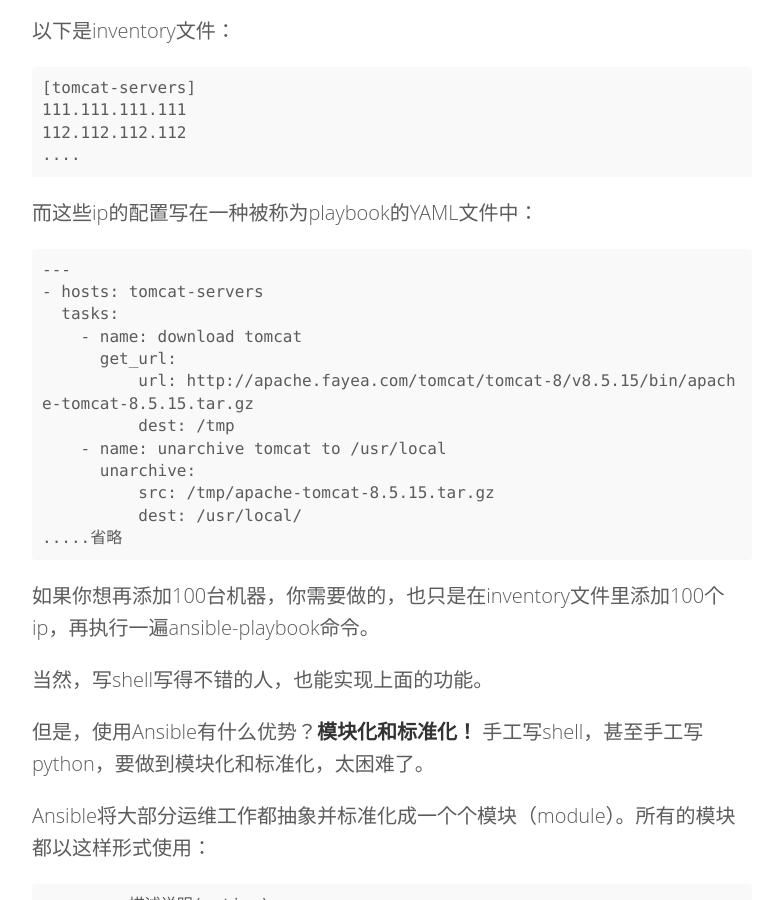
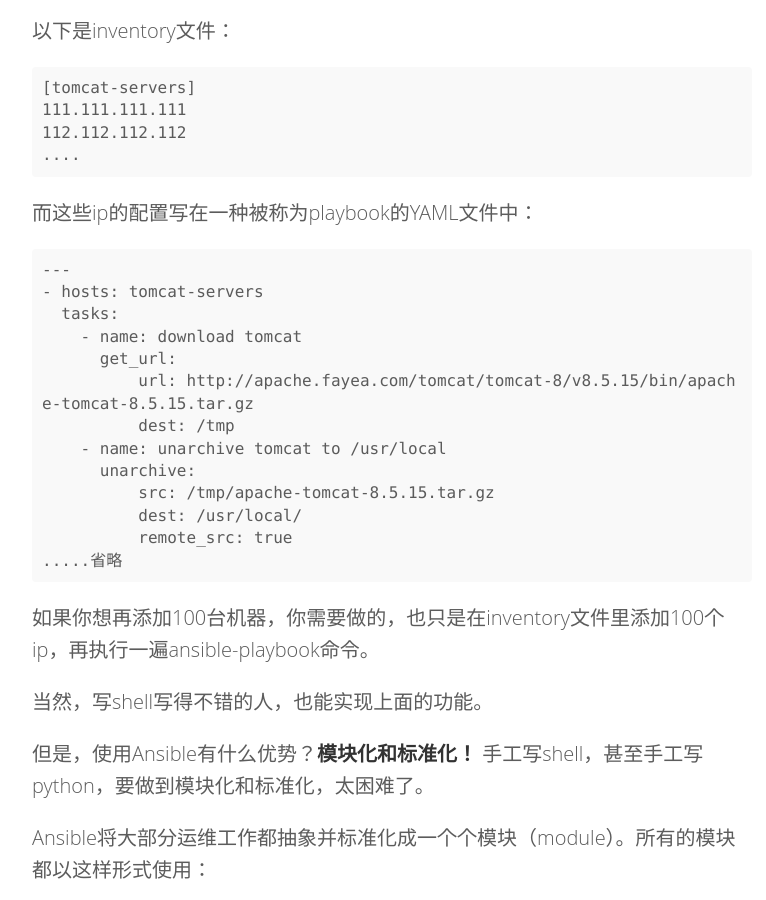
Before and after one commit to stayfoolish666/zacker330.github.io, a Jekyll site: the page built from _posts/2017-06-12-ansible-introduce.md, in a window 1280 px wide and 900 px high, scrolled down 2501 px. Shown: the whole window, without its empty margins (248-1014 px from the left). Built offline with Jekyll 4.4.1, drawn with Linux system fonts in a browser that asks for light colours; comment, search, counter and statistics services are not loaded.

Commit message:
修正其中一种ansible脚本写错

````diff
--- a/_posts/2017-06-12-ansible-introduce.md
+++ b/_posts/2017-06-12-ansible-introduce.md
@@ -67,6 +67,7 @@ tar -zxf apache-tomcat-8.5.15.tar.gz
       unarchive:
           src: /tmp/apache-tomcat-8.5.15.tar.gz
           dest: /usr/local/
+          remote_src: true
 .....省略
 ```
 如果你想再添加100台机器，你需要做的，也只是在inventory文件里添加100个ip，再执行一遍ansible-playbook命令。
````
